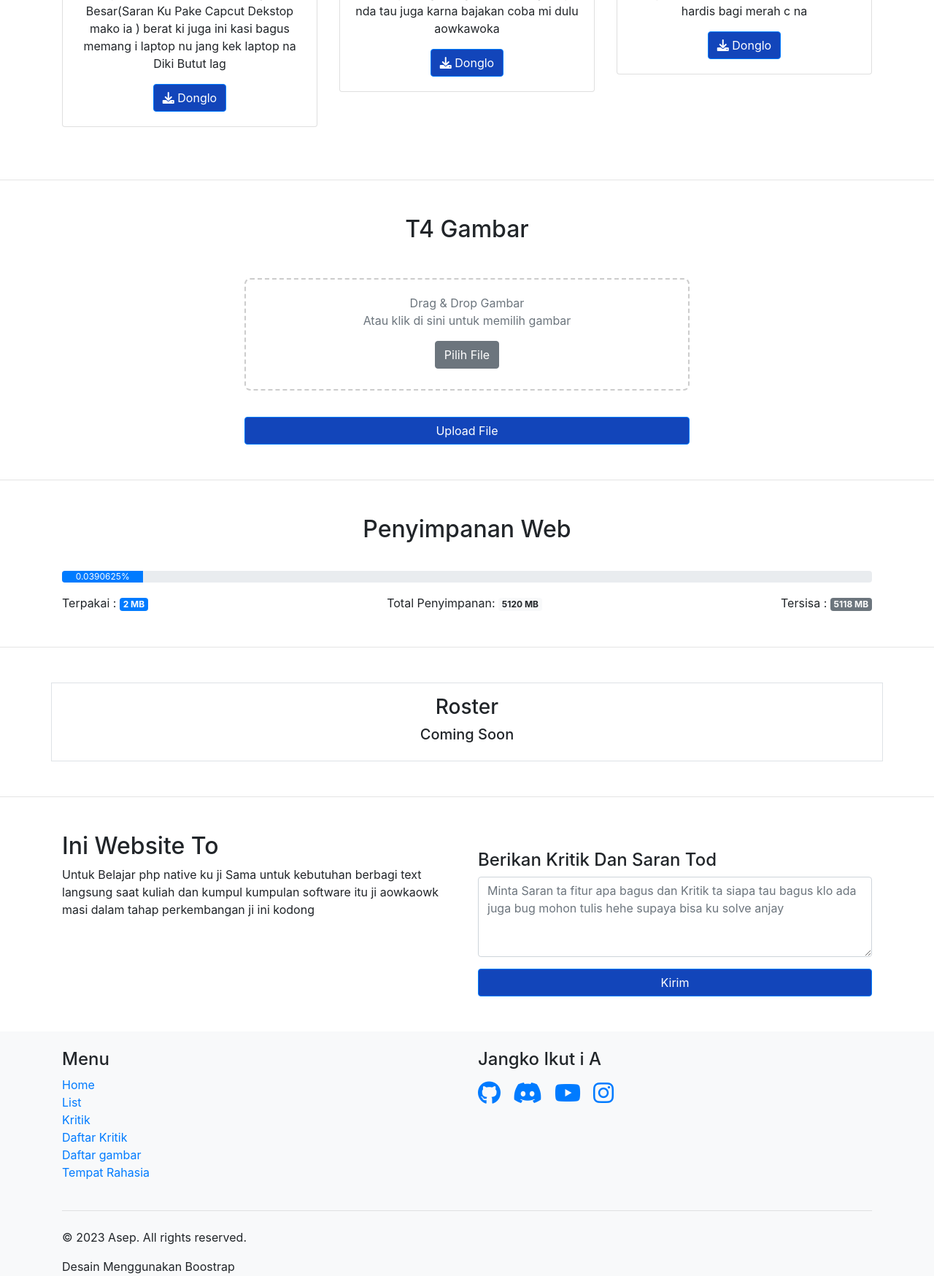
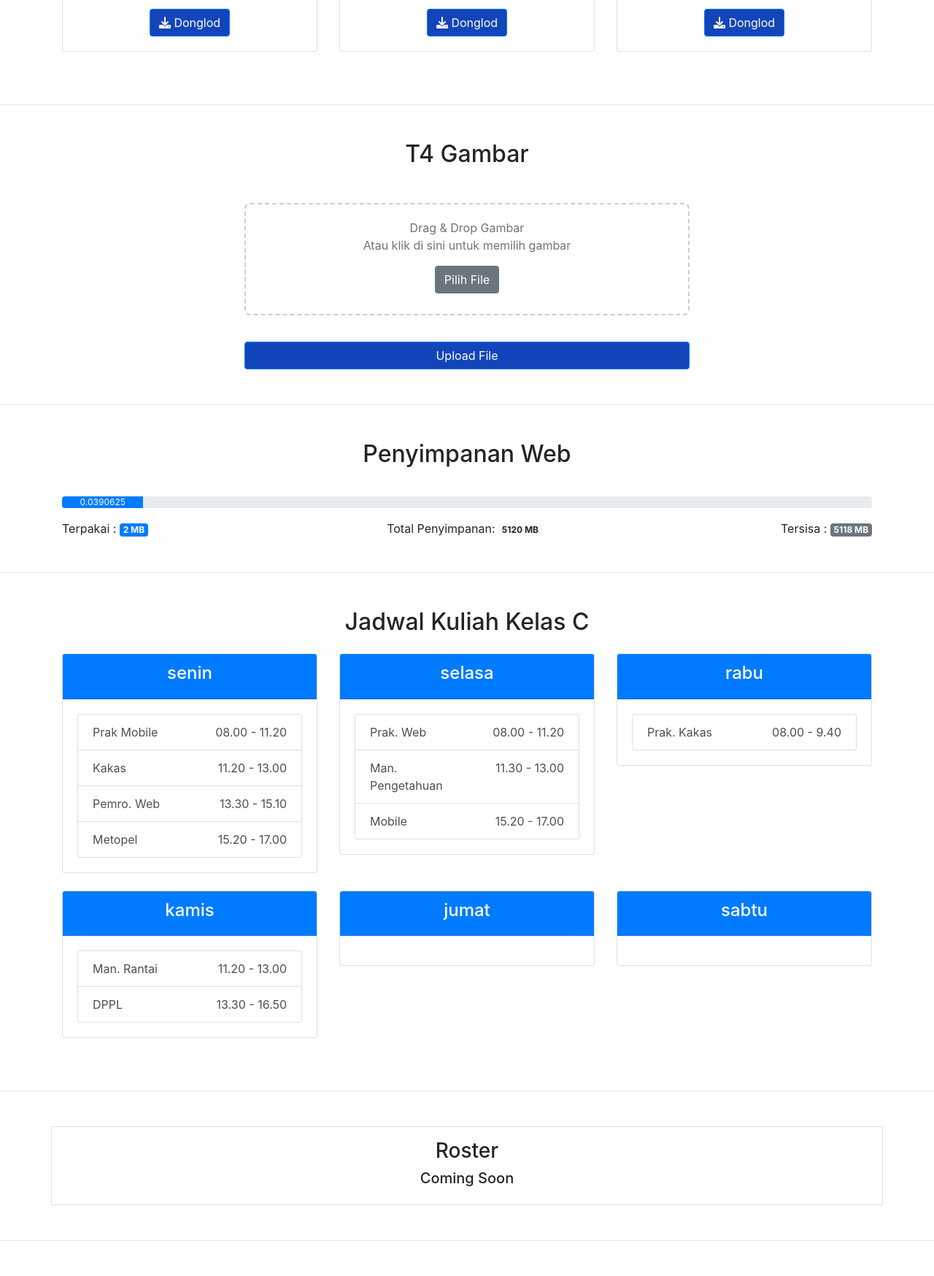
Before and after one commit to Cipaxdragon/asepsalto, a PHP site: page /index.php in a window 1280 px wide. Shown: the part 2365-4113 px from the top of the page at 73% size. Run offline with PHP 8.4, Linux system fonts and the light colour scheme; data comes from the database, SQL or seed files in the repository.

Commit message:
tambahkan jadwal

```diff
--- /dev/null
+++ b/data_jadwal.php
@@ -0,0 +1,74 @@
+<?php
+$matkul = array(
+    array(
+        'matkul' => 'Prak Mobile ',
+        'jam' => '08.00 - 11.20',
+        'hari' => 1,
+    ),
+    array(
+        'matkul' => 'Kakas',
+        'jam' => '11.20 - 13.00',
+        'hari' => 1,
+    ),
+    array(
+        'matkul' => 'Pemro. Web',
+        'jam' => '13.30 - 15.10',
+        'hari' => 1,
+    ),
+    array(
+        'matkul' => 'Metopel',
+        'jam' => '15.20 - 17.00',
+        'hari' => 1,
+    ),
+    array(
+        'matkul' => 'Prak. Web',
+        'jam' => '08.00 - 11.20',
+        'hari' => 2,
+    ),
+    array(
+        'matkul' => 'Man. Pengetahuan',
+        'jam' => '11.30 - 13.00',
+        'hari' => 2,
+    ),
+    array(
+        'matkul' => 'Mobile',
+        'jam' => '15.20 - 17.00',
+        'hari' => 2,
+    ),
+    array(
+        'matkul' => 'Prak. Kakas',
+        'jam' => '08.00 - 9.40',
+        'hari' => 3,
+    ),
+    array(
+        'matkul' => 'Man. Rantai',
+        'jam' => '11.20 - 13.00',
+        'hari' => 4,
+    ),
+    array(
+        'matkul' => 'DPPL',
+        'jam' => '13.30 - 16.50',
+        'hari' => 4,
+    ),
+);
+    function hari($i){
+        if($i == 1){
+            return "senin";
+        }else if($i == 2){
+            return "selasa";
+        }else if($i == 3){
+            return "rabu";
+        }else if($i == 4){
+            return "kamis";
+        }else if($i == 5){
+            return "jumat";
+        }else if($i == 6){
+            return "sabtu";
+        }else if($i == 7){
+            return "minggu";
+        }
+
+
+    }
+
+?>
--- a/function.php
+++ b/function.php
@@ -28,7 +28,14 @@ function tambah($data) {
 
 	return mysqli_affected_rows($conn);
 }
+function anti_nol($n){
 
+    if($n-1){
+        return $n+1;
+    }
+    return$n;
+
+}
 
 function tambah_gambar() {
 	global $conn;
--- a/index.php
+++ b/index.php
@@ -84,10 +84,14 @@
       <div class="alert alert-success">Data  Berhasil Di tambahkan cok</div>
       <?php endif?>
       <?php foreach ($hasil as $row) :?>
-      <li class="list-group-item list-group-item-action"><?php echo $row["teks"]?>
-         <span class="float-right small-text text-muted"><?php echo $row["user"] . ' - ' . waktu_konversi($row["waktu"]); ?></span>
-      </li>
-      <?php  endforeach?>
+         <li  class="list-group-item list-group-item-action">
+            <div class="copy-text">
+               <?php echo $row["teks"]?>
+            </div>
+            <span class="float-right small-text text-muted"><?php echo $row["user"] . ' - ' . waktu_konversi($row["waktu"]); ?></span>
+         </li>
+         <?php  endforeach?>
+         <?php include_once "salin.php"?>
    </ul>
    <!-- Pagination -->
    <ul class="pagination justify-content-center mt-2">
@@ -112,17 +116,17 @@
 <hr>
 <?php include_once "aplikasi.php"?>
 <div class="container my-5">
-    <h2 class="list-heading d-flex justify-content-center">Daftar Aplikasi Andalan</h2>
+    <h2 class="list-heading d-flex justify-content-center my-5">Daftar Aplikasi Andalan</h2>
 
     <div class="row justify-content-center">
         <?php foreach ($aplikasi_links as $aplikasi) : ?>
             <div class="col-md-4 col-sm-6 mb-4 rounded ">
                 <div class="card text-center">
-                    <div class="card-body">
-                        <img src="<?= $aplikasi['icon']; ?>" class="app_gambar img-fluid mb-3 p-3" alt="<?php echo $aplikasi['nama_aplikasi']; ?>">
+                    <div class="card-body d-flex flex-column align-items-center justify-content-between" style="height: 25rem;">
+                        <img src="<?= $aplikasi['icon']; ?>" class="app_gambar img-fluid mb-3 p-3 w-50" alt="<?php echo $aplikasi['nama_aplikasi']; ?>">
                         <h5 class="card-title"><?= $aplikasi['nama_aplikasi']; ?></h5>
                         <p class="card-text"><?=  $aplikasi['deskripsi']; ?></p>
-                        <a href="<?= $aplikasi['link']; ?>" class="btn btn-primary" target="_blank"><i class="fas fa-download"></i> Donglo</a>
+                        <a href="<?= $aplikasi['link']; ?>" class="btn btn-primary" target="_blank"><i class="fas fa-download"></i> Donglod</a>
                     </div>
                 </div>
             </div>
@@ -134,6 +138,9 @@
 <?php include_once "upload_gambar.php"?>
 <hr>
 <?php include_once "penyimpanan.php"?>
+<hr>
+<?php include_once "jadwal_c.php"?>
+
 <hr>
 <div class="container mt-5 border p-3 d-flex justify-content-center align-items-center flex-column my-5">
    <h3>Roster </h3>
--- /dev/null
+++ b/jadwal_c.php
@@ -0,0 +1,49 @@
+<div id="jadwal_c" class="container  my-5">
+  <h2 class="text-center mb-4">Jadwal Kuliah Kelas C</h2>
+  <?php
+include_once "data_jadwal.php";
+
+    $j = 1;
+    $i = 1;
+  ?>
+  <?php while($j <= 3 ) :?>
+    <div class="row mb-4">
+     <?php while ($i <= $j * 3) :?>
+      <?php if($i === 7){
+        break;
+        }?>
+    <div class="col-md-4">
+      <div class="card ">
+        <div class="card-header bg-primary text-white text-center">
+          <h4>
+            <?= hari($i)?>
+          </h4>
+        </div>
+        <div class="card-body">
+          <ul class="list-group">
+            <?php foreach ($matkul as $row): ?>
+              <?php if($i === $row['hari']):?>
+            <li class="list-group-item list-group-item-action">
+              <div class="row">
+                <div class="col text-left">
+                  <?= $row['matkul'] ?>
+                </div>
+
+                <div class="col text-right">
+                  <?= $row['jam'] ?>
+                </div>
+              </div>
+            </li>
+            <?php endif?>
+            <?php endforeach?>
+          </ul>
+        </div>
+      </div>
+      <?php $i++?>
+    </div>
+     <?php endwhile ?>
+
+  </div>
+  <?php $j++;?>
+  <?php endwhile ?>
+</div>
--- a/penyimpanan.php
+++ b/penyimpanan.php
@@ -14,7 +14,7 @@
     <div class="progress-container ">
       <div class="progress">
         <div class="progress-bar" role="progressbar" style="width: <?= $penyimpanan['persen']+10?>%;" aria-valuenow="<?= $penyimpanan['persen']?>" aria-valuemin="0" aria-valuemax="100">
-          <?= $penyimpanan['persen']?>%
+          <?= $penyimpanan['persen']?>
         </div>
     </div>
     <div class="d-flex justify-content-between mt-3">
--- /dev/null
+++ b/salin.php
@@ -0,0 +1,33 @@
+<script src="https://code.jquery.com/jquery-3.6.4.min.js"></script>
+    <script>
+        $(document).ready(function(){
+        // Add click event listener to copy text
+        $(".copy-text").click(function(){
+        var textToCopy = $(this).text();
+
+        // Create a textarea element and set its value to the text to be copied
+        var textarea = document.createElement("textarea");
+        textarea.value = textToCopy;
+
+        // Append the textarea to the body
+        document.body.appendChild(textarea);
+
+        // Select the text in the textarea
+        textarea.select();
+        textarea.setSelectionRange(0, 99999); // For mobile devices
+
+        // Copy the selected text to the clipboard
+        document.execCommand("copy");
+
+        // Remove the textarea from the DOM
+        document.body.removeChild(textarea);
+
+        // Provide visual feedback (optional)
+        $(this).addClass("text-copied");
+        setTimeout(function(){
+            $(".copy-text").removeClass("text-copied");
+        }, 1000);
+    });
+});
+
+    </script>
--- a/upload_gambar.php
+++ b/upload_gambar.php
@@ -12,7 +12,7 @@
   }
 </style>
 
-<div id="up_gambar" class="container-fluid my-5 ">
+<div id="up_gambar" class="container-fluid my-5">
   <h2 class="d-flex justify-content-center m-5"> T4 Gambar</h2>
   <div class="row">
     <div class="col-md-6 offset-md-3">
```
